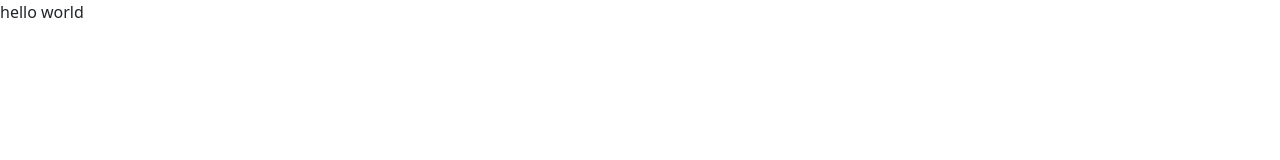
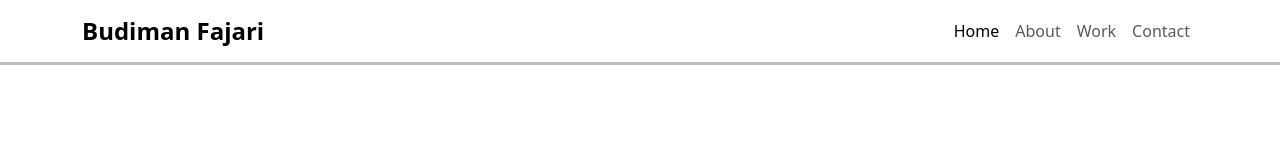
Before and after one commit to verrelb7/Portfolio, a plain HTML site: page index.html in a window 1280 px wide. Drawn offline with nearby package versions, Linux system fonts and the light colour scheme.

Commit message:
add navbar

```diff
--- a/index.html
+++ b/index.html
@@ -8,7 +8,30 @@
     <link rel="stylesheet" href="style.css">
 </head>
 <body>
-    hello world
+    <nav class="navbar navbar-expand-lg">
+        <div class="container">
+          <a class="navbar-brand fs-4 fw-bold" href="#">Budiman Fajari</a>
+          <button class="navbar-toggler" type="button" data-bs-toggle="collapse" data-bs-target="#navbarNav" aria-controls="navbarNav" aria-expanded="false" aria-label="Toggle navigation">
+            <span class="navbar-toggler-icon"></span>
+          </button>
+          <div class="collapse navbar-collapse" id="navbarNav">
+            <ul class="navbar-nav ms-auto">
+              <li class="nav-item">
+                <a class="nav-link active" aria-current="page" href="#">Home</a>
+              </li>
+              <li class="nav-item">
+                <a class="nav-link" href="#">About</a>
+              </li>
+              <li class="nav-item">
+                <a class="nav-link" href="#">Work</a>
+              </li>
+              <li class="nav-item">
+                <a class="nav-link" href="#">Contact</a>
+              </li>
+            </ul>
+          </div>
+        </div>
+      </nav>
     <script src="https://cdn.jsdelivr.net/npm/@popperjs/core@2.11.8/dist/umd/popper.min.js" integrity="sha384-I7E8VVD/ismYTF4hNIPjVp/Zjvgyol6VFvRkX/vR+Vc4jQkC+hVqc2pM8ODewa9r" crossorigin="anonymous"></script>
     <script src="https://cdn.jsdelivr.net/npm/bootstrap@5.3.3/dist/js/bootstrap.min.js" integrity="sha384-0pUGZvbkm6XF6gxjEnlmuGrJXVbNuzT9qBBavbLwCsOGabYfZo0T0to5eqruptLy" crossorigin="anonymous"></script>
     <script src="https://code.jquery.com/jquery-3.7.1.min.js" integrity="sha256-/JqT3SQfawRcv/BIHPThkBvs0OEvtFFmqPF/lYI/Cxo=" crossorigin="anonymous"></script>
--- a/style.css
+++ b/style.css
@@ -0,0 +1,4 @@
+.navbar {
+    background-color: white;
+    box-shadow: 0 0 0 3px rgba(0, 0, 0, 0.25);
+}
```
